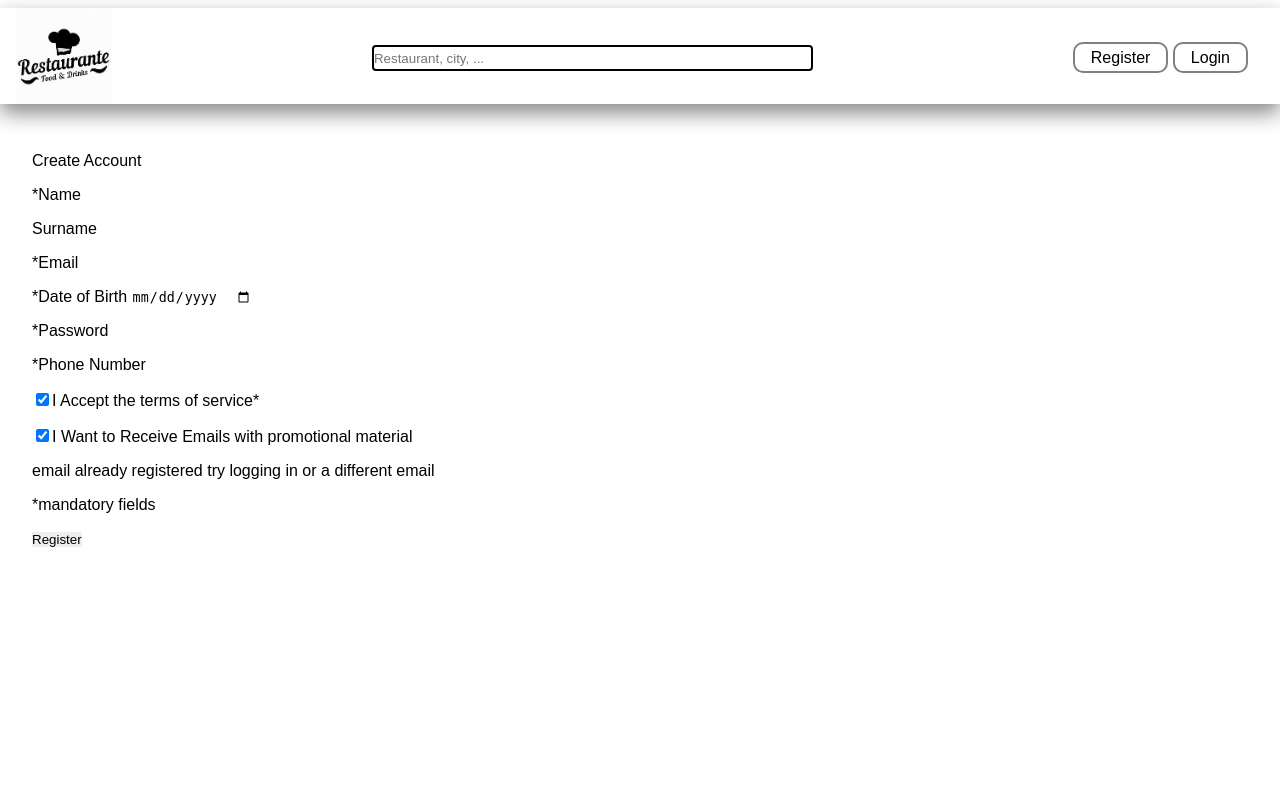
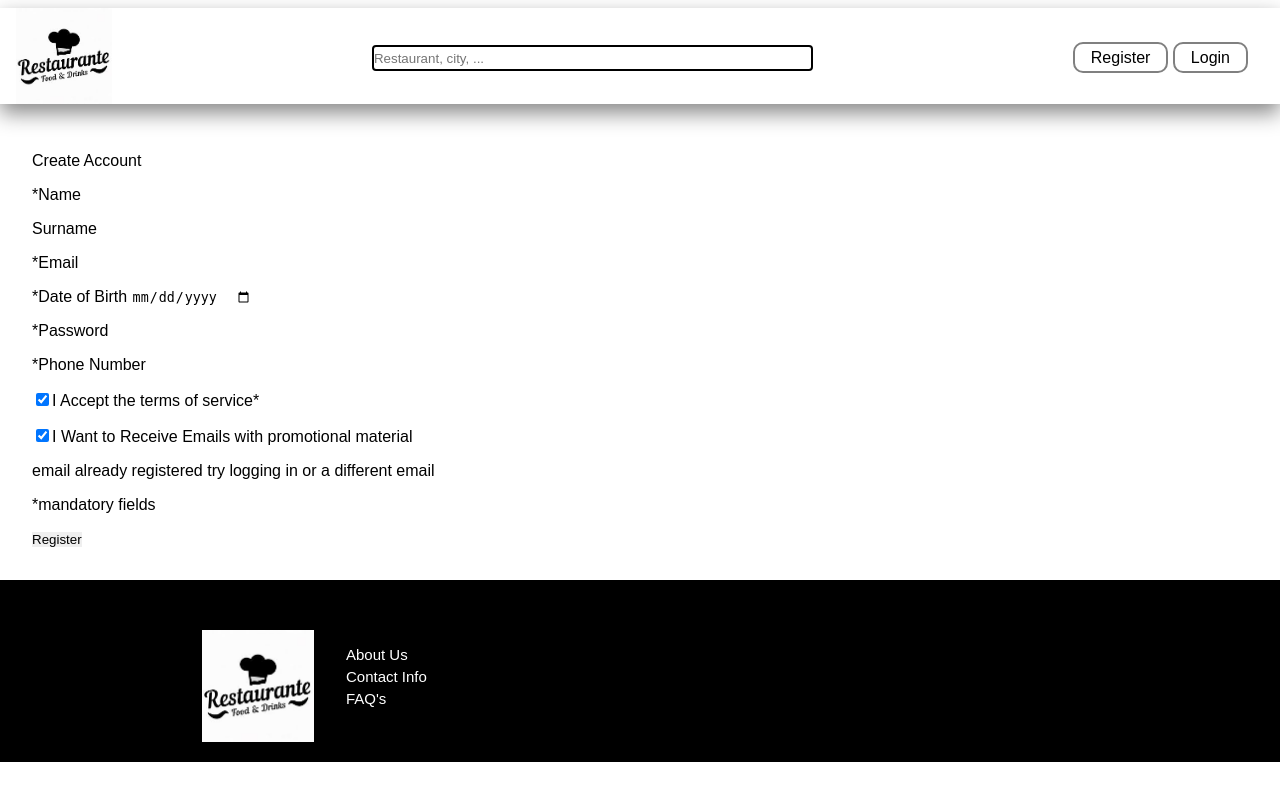
Before and after one commit to FEUP-LTW-2022/ltw-restaurant, a PHP site: page /register.php in a window 1280 px wide. Run offline with PHP 8.4, Linux system fonts and the light colour scheme.

Commit message:
footer draft

```diff
--- a/css/style.css
+++ b/css/style.css
@@ -16,7 +16,7 @@ ul{
 body{
     font-family: sans-serif;
     background-color: white;
-    margin: 8px 0px 8px 0px;
+    margin: 8px 0px 0px 0px;
 }
 h1, h2{
     font-family: serif;
@@ -47,7 +47,8 @@ body>header>a>img{
     width: 6em;
 }
 
-main  {
+/*sticky header */
+main, footer {
   padding: 16px;
 }
 
@@ -57,8 +58,8 @@ main  {
   width: 100%;
 }
 
-.sticky + main  {
-  padding-top: 102px;
+.sticky + main ,footer{
+  padding-top: 50px;
 }
 
 
@@ -98,7 +99,7 @@ main {
     flex-wrap: wrap;
     justify-content: left;
     gap: 3em;
-    margin: 0px 169px 0px 167px;
+    margin: 0px 170px 0px 170px;
   }
 
   #restaurants-list article {
@@ -130,3 +131,34 @@ main {
  .checked {
     color: orange;
   }
+
+  /*footer*/
+  footer{
+    background-color: black;
+    color: white;
+    padding: 50px 170px 1rem 170px;
+  }
+
+  #footer-main{
+    display: flex;
+    flex-wrap: wrap;
+  }
+
+  #footer-logo{
+    display: block;
+    padding: 0 2rem;
+    justify-content: center;
+
+  }
+  #footer-logo img{
+    height: 7em;
+    width: 7em;
+  }
+
+  #footer-table{
+    display: block;
+  }
+  #footer-table li{
+    margin-bottom: 5px;
+    font-size: 15px;
+  }
--- a/register.php
+++ b/register.php
@@ -1,7 +1,7 @@
 <?php
 session_start();
 include_once('database/connection.php');
-require_once('templates/elements.php');
+require_once('templates/elements.tpl.php');
 
 drawHeader();
 ?>
@@ -27,6 +27,5 @@ drawHeader();
                 <button type="submit">Register</button>
             </form>
         </div>
-    </main>
-</body>
-</html>
+
+<?php drawFooter() ?>
--- a/templates/elements.php
+++ b/templates/elements.tpl.php
@@ -1,7 +1,7 @@
-<?php function drawHeader(){?>
+<?php declare(strict_types = 1); ?>
 
 
-
+<?php function drawHeader(){?>
 <!DOCTYPE html>
 <html lang="en">
 <head>
@@ -30,8 +30,28 @@
 
 <?php }
 
-function generateFooter(){}
+function drawFooter(){ ?>
 
-function generateRestaurantElement(){}
+</main>
+    <footer>
+        <div id="footer-main">
+            <div id="footer-logo">
+            <img src="logo.jpeg" alt="logo">
+            </div>
+            <ul id="footer-table">
+            <li>
+                <a href="about-us.php">About Us</a>
+            </li>
+            <li>
+                <a href="contact-info.php">Contact Info</a>
+            </li>
+            <li>
+                <a href="faq.php">FAQ's</a>
+            </li>
 
-function generateDishElement(){}
+            </ul>
+        </div>
+    </footer>
+</body>
+</html>
+<?php } ?>
```
Also changed, not shown: checkout.php (deleted, +0 -13 lines), dashboard.php (deleted, +0 -15 lines), index.php (+4 -20 lines), login.php (+4 -4 lines), resgisterRestaurant.php (deleted, +0 -13 lines), search.php (deleted, +0 -13 lines), templates/restaurant.tpl.php (added, +22 -0 lines).
